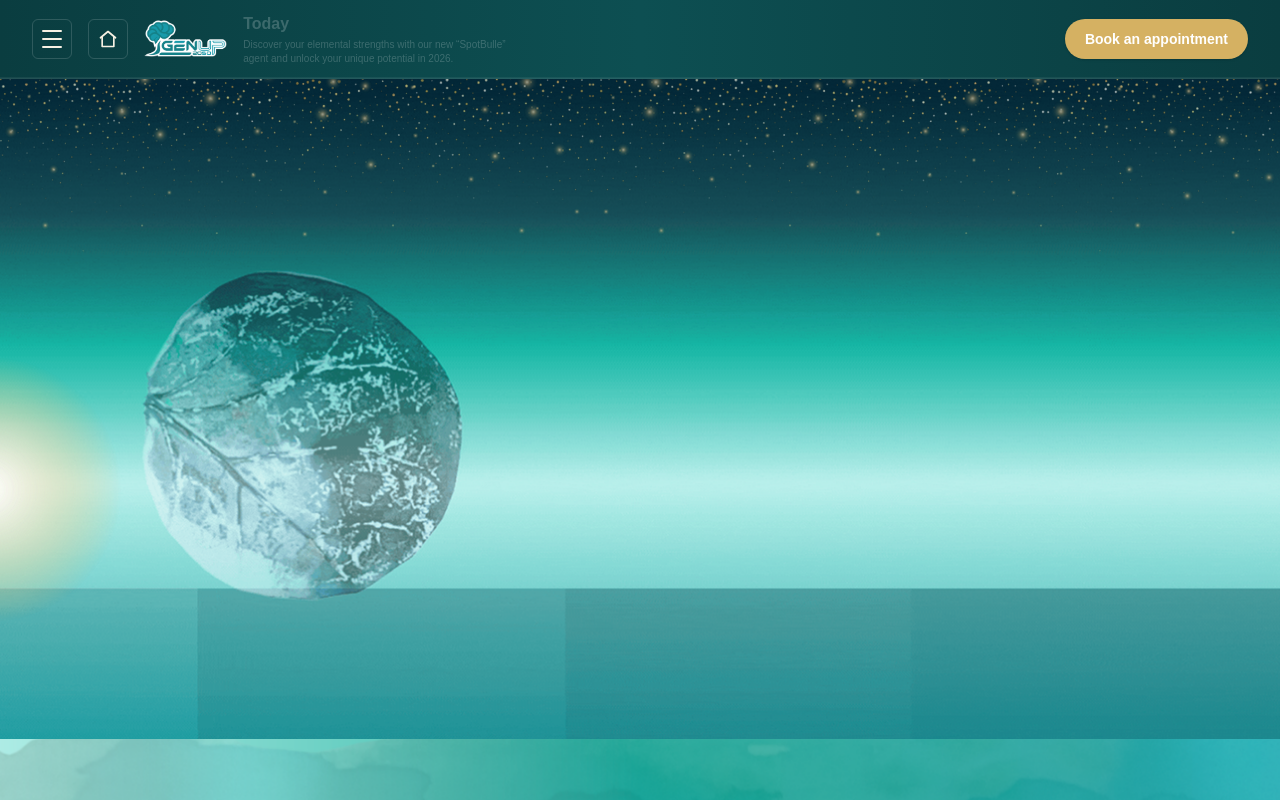
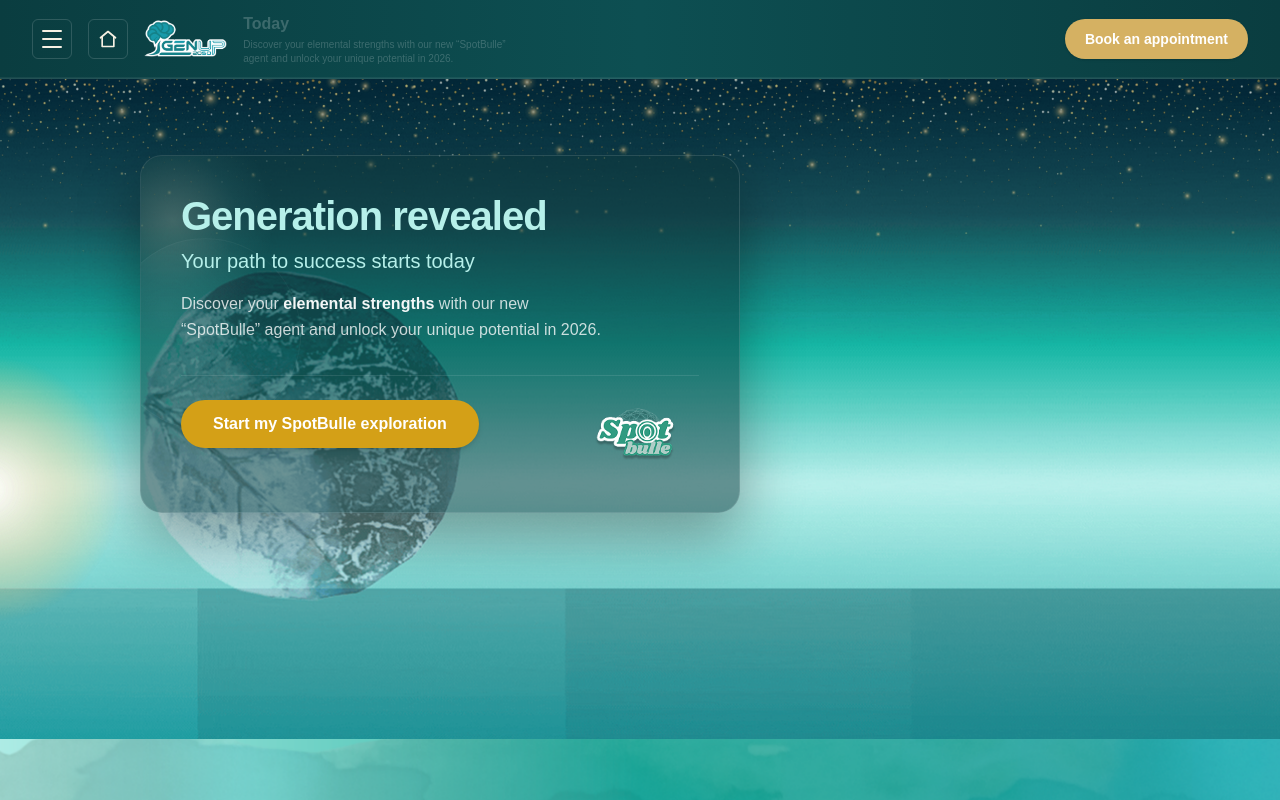
Before and after one commit to nourr23/Estelle-portfolio, a Next.js app: page /en in a window 1280 px wide. Shown: the top 800 px of the page. Built offline with nearby package versions, Linux system fonts and the light colour scheme.

Commit message:
adding the first div

```diff
--- /dev/null
+++ b/components/spotbulle/LandingGenerationHero.tsx
@@ -0,0 +1,66 @@
+"use client";
+
+import Image from "next/image";
+import { SpotBulleDiagnosticModalTrigger } from "./SpotBulleDiagnosticModal";
+import type { BookingModalDict } from "./SpotBulleBookingModal";
+
+export type LandingHeroDict = {
+  title: string;
+  subtitle: string;
+  bodyBefore: string;
+  bodyEmphasis: string;
+  bodyAfter: string;
+  cta: string;
+  brandLabel: string;
+};
+
+export default function LandingGenerationHero({
+  dict,
+  locale,
+  bookingDict,
+}: {
+  dict: LandingHeroDict;
+  locale: "fr" | "en";
+  bookingDict: BookingModalDict;
+}) {
+  return (
+    <article className="pointer-events-auto relative w-full overflow-hidden rounded-[22px] border border-white/12 bg-[#0d3538]/50 px-7 pb-9 pt-9 shadow-[0_24px_60px_rgba(0,0,0,0.35)] md:max-w-[600px] md:px-10 md:pb-10 md:pt-10">
+      <div
+        className="pointer-events-none absolute -left-28 -top-20 h-72 w-72 rounded-full bg-[radial-gradient(closest-side,rgba(255,248,220,0.22)_0%,rgba(120,200,190,0.08)_45%,transparent_70%)] opacity-90"
+        aria-hidden
+      />
+      <div className="pointer-events-none absolute -left-8 top-1/2 h-48 w-48 -translate-y-1/2 rounded-full border border-white/5 bg-[radial-gradient(circle_at_30%_40%,rgba(255,255,255,0.12),transparent_62%)] opacity-70" aria-hidden />
+
+      <div className="relative">
+        <h1 className="text-[28px] font-bold leading-none tracking-tight text-[#B6F0EA] md:text-[40px]">
+          {dict.title}
+        </h1>
+        <p className="mt-3 text-[16px] font-medium leading-snug text-[#B6F0EA] md:text-[20px]">
+          {dict.subtitle}
+        </p>
+        <p className="mt-4 max-w-[48ch] text-[14px] leading-relaxed text-white/78 md:text-[16px]">
+          {dict.bodyBefore}
+          <strong className="font-semibold text-white/95">{dict.bodyEmphasis}</strong>
+          {dict.bodyAfter}
+        </p>
+
+        <div className="mt-8 flex items-start justify-between gap-4 border-t border-white/10 pt-6">
+          <SpotBulleDiagnosticModalTrigger
+            locale={locale}
+            bookingDict={bookingDict}
+            className="inline-flex min-w-0 max-w-[min(100%,18rem)] items-center justify-center rounded-full bg-[#d4a017] px-5 py-3.5 text-center text-[14px] font-bold leading-tight text-white shadow-md transition hover:bg-[#dfae20] sm:max-w-none sm:px-6 md:px-8 md:text-[16px]"
+          >
+            {dict.cta}
+          </SpotBulleDiagnosticModalTrigger>
+          <Image
+            src="/images/spotbulleLogos.png"
+            alt={dict.brandLabel}
+            width={177}
+            height={103}
+            className="h-auto max-h-[72px] w-auto shrink-0 object-contain"
+          />
+        </div>
+      </div>
+    </article>
+  );
+}
--- a/components/spotbulle/SpotBulleHome.tsx
+++ b/components/spotbulle/SpotBulleHome.tsx
@@ -1,4 +1,7 @@
 import LandingBackground from "./LandingBackground";
+import LandingGenerationHero, {
+  type LandingHeroDict,
+} from "./LandingGenerationHero";
 import SpotBulleHeader from "./SpotBulleHeader";
 import type { BookingModalDict } from "./SpotBulleBookingModal";
 
@@ -12,6 +15,7 @@ export type SpotBulleHomeDict = {
   nav: Record<string, string>;
   footer: Record<string, string>;
   landingHeader: LandingHeaderDict;
+  landingHero: LandingHeroDict;
   booking?: BookingModalDict;
 };
 
@@ -35,6 +39,13 @@ export default function SpotBulleHome({
       />
       <section className="relative isolate min-h-[max(55svh,calc(660px+630px+614px+840px))]">
         <LandingBackground />
+        <div className="relative z-10 flex w-full justify-start px-0 pt-10 sm:px-4 sm:pt-14 md:px-[140px] md:pt-[76px]">
+          <LandingGenerationHero
+            dict={dict.landingHero}
+            locale={locale}
+            bookingDict={dict.booking ?? {}}
+          />
+        </div>
       </section>
     </div>
   );
--- a/dictionaries/en.json
+++ b/dictionaries/en.json
@@ -13,6 +13,15 @@
     "headline": "today",
     "subline": "Discover your elemental strengths with our new “SpotBulle” agent and unlock your unique potential in 2026.",
     "ctaRdv": "Book an appointment"
+  },
+  "landingHero": {
+    "title": "Generation revealed",
+    "subtitle": "Your path to success starts today",
+    "bodyBefore": "Discover your ",
+    "bodyEmphasis": "elemental strengths",
+    "bodyAfter": " with our new “SpotBulle” agent and unlock your unique potential in 2026.",
+    "cta": "Start my SpotBulle exploration",
+    "brandLabel": "SpotBulle"
   },
   "hero": {
     "tagline": "Personalised educational support • Confidence • Self-awareness • Guidance for the future",
--- a/dictionaries/fr.json
+++ b/dictionaries/fr.json
@@ -13,6 +13,15 @@
     "headline": "aujourd'hui",
     "subline": "Découvre tes forces élémentaires avec notre nouvel agent « SpotBulle » et active ton potentiel unique en 2026.",
     "ctaRdv": "Réserver un RDV"
+  },
+  "landingHero": {
+    "title": "Génération révélée",
+    "subtitle": "Ton chemin vers le succès commence aujourd'hui",
+    "bodyBefore": "Découvre tes ",
+    "bodyEmphasis": "forces élémentaires",
+    "bodyAfter": " avec notre nouvel agent « SpotBulle » et active ton potentiel unique en 2026.",
+    "cta": "Lancer mon exploration SpotBulle",
+    "brandLabel": "SpotBulle"
   },
   "hero": {
     "tagline": "Accompagnement éducatif personnalisé • Confiance • Conscience de soi • Orientation",
```
Also changed, not shown: public/images/spotbulleLogos.png (added).
